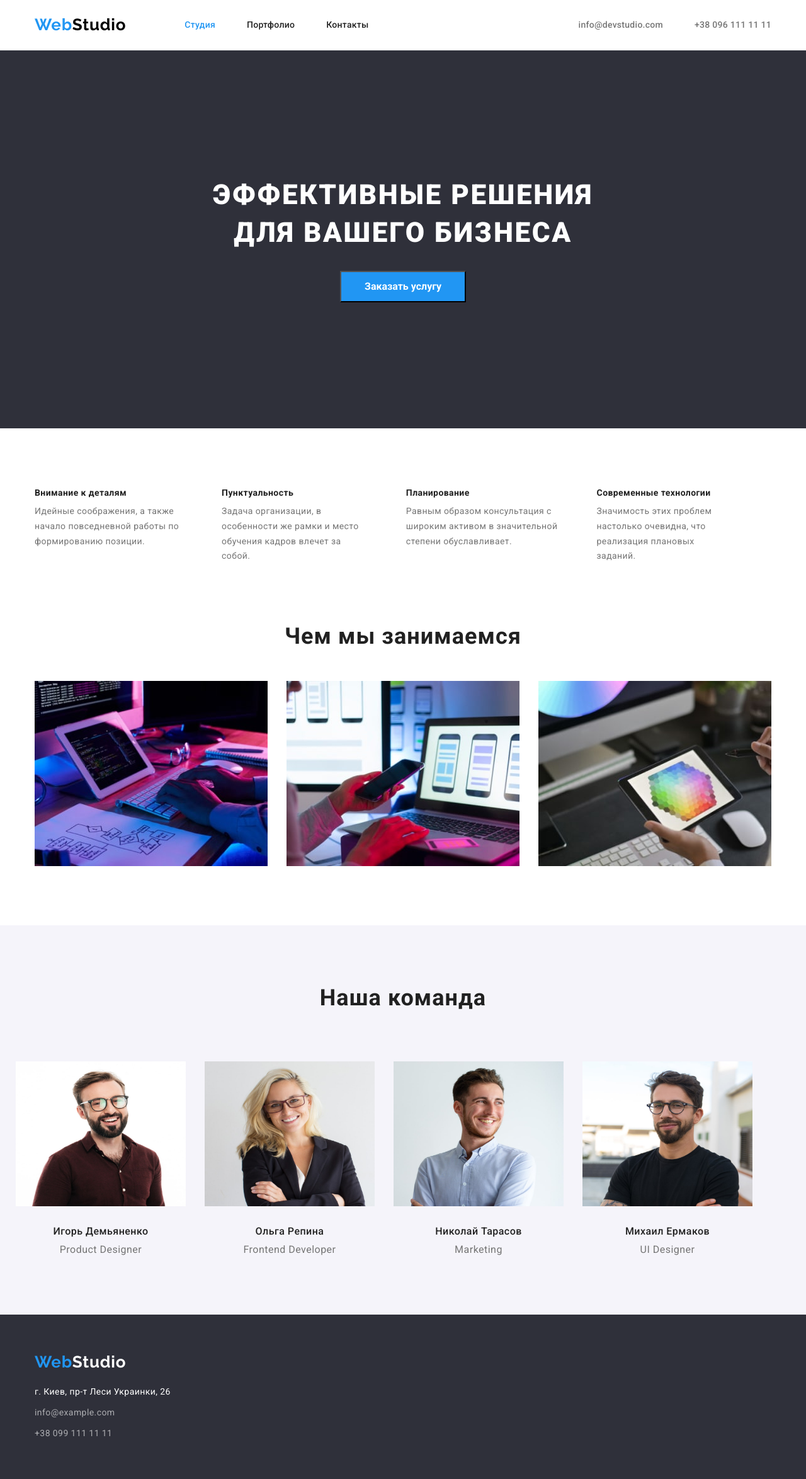
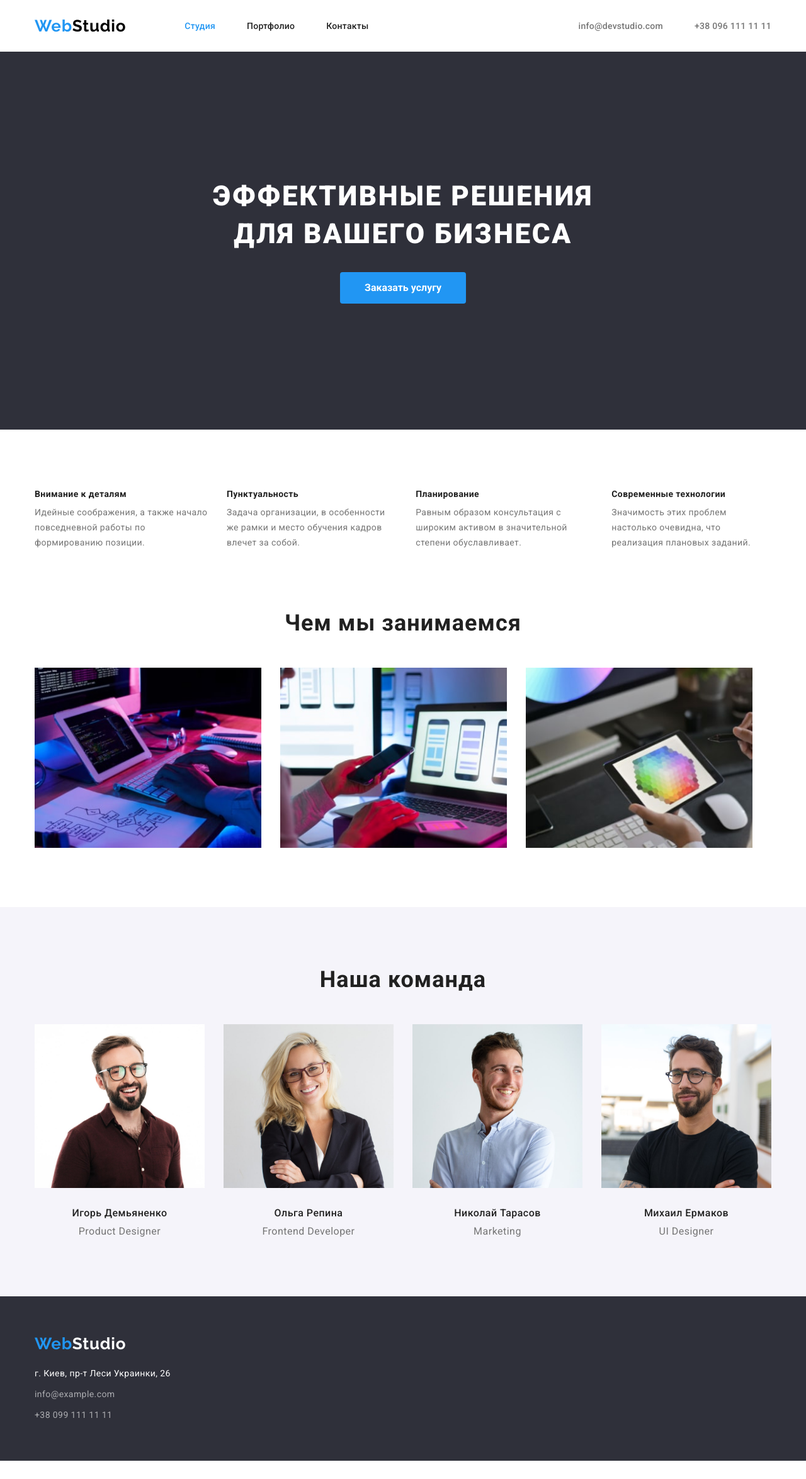
Before and after one commit to Anton-2206/last-goit-markup-hw-03, a plain HTML site: page index.html in a window 1280 px wide. Shown: the whole page at 63% size. After the commit the page ends 2319 px from the top, so only its background shows below. Drawn offline with nearby package versions, Linux system fonts and the light colour scheme.

Commit message:
правки1

```diff
--- a/css/style.css
+++ b/css/style.css
@@ -19,14 +19,14 @@ h6 {
   margin: 0;
 }
 ul {
+  list-style: none;
   margin: 0;
   padding-left: 0;
 }
 img {
   display: block;
-}
-.list {
-  list-style: none;
+  max-width: 100%;
+  height: auto;
 }
 .link {
   text-decoration: none;
@@ -53,12 +53,10 @@ body {
 }
 /* -------header------ */
 .header {
-  margin-top: 24px;
-  margin-bottom: 25px;
+  border-bottom: 1px;
 }
 .header-container {
   display: flex;
-  align-items: center;
 }
 .header-nav {
   display: flex;
@@ -66,6 +64,11 @@ body {
 }
 .nav-list {
   display: flex;
+  align-items: center;
+}
+.nav-link {
+  display: block;
+  padding: 32px 0;
 }
 .header-contact {
   display: flex;
@@ -136,6 +139,12 @@ body {
   line-height: 1.88;
   color: #ffffff;
   background-color: #2196f3;
+  border: transparent;
+  border-radius: 4px;
+  -webkit-border-radius: 4px;
+  -moz-border-radius: 4px;
+  -ms-border-radius: 4px;
+  -o-border-radius: 4px;
 }
 .hero-title {
   max-width: 696px;
@@ -146,18 +155,15 @@ body {
   flex-direction: column;
   align-items: center;
 }
-.container-our {
+.section {
   padding-top: 94px;
   padding-bottom: 94px;
 }
 .hero-list {
   display: flex;
-  justify-content: center;
 }
-.hero-list :not(last-child) {
-  display: block;
+.hero-item:not(:last-child) {
   margin-right: 30px;
-  align-items: flex-start;
 }
 .hero-title {
   font-weight: 900;
@@ -180,7 +186,7 @@ body {
   line-height: calc(16 / 14);
   letter-spacing: 0.03em;
   color: var(--third-title-color);
-  padding-bottom: 10px;
+  margin-bottom: 10px;
 }
 .hero-item-text {
   font-weight: 400;
@@ -189,18 +195,22 @@ body {
   letter-spacing: 0.03em;
   color: var(--secondary-text-color);
 }
+
 /*--------- skills------ */
-.container-skills {
-  padding-bottom: 94px;
+
+.skills {
+  padding-top: 0;
 }
 .skills-list {
   display: flex;
-  margin-right: 30px;
 }
 .skills-title {
   margin-bottom: 50px;
 }
-.skills-item:not(last-child) {
+.skills-item {
+  flex-basis: calc(100% / 3 - 30px);
+}
+.skills-item:not(:last-child) {
   margin-right: 30px;
 }
 .skills-title,
@@ -215,26 +225,33 @@ body {
 /*--------- team------ */
 .team {
   background-color: #f5f4fa;
-  padding-top: 94px;
-  padding-bottom: 94px;
 }
 .team-title {
   margin-bottom: 50px;
 }
-.team-list {
+/* .team-list {
   display: flex;
   flex-wrap: wrap;
   margin-left: -30px;
-  margin-top: -30;
+  margin-top: -30px;
 }
 .team-item {
-  width: calc((100% - 90px) / 3);
   flex-basis: calc(100% / 4 - 30px);
   margin-right: 30px;
   margin-top: 30px;
+} */
+.team-list {
+  display: flex;
+}
+/* .team-item {
+  flex-basis: calc(100% / 4 - 30px);
+} */
+.team-item:not(:last-child) {
+  margin-right: 30px;
 }
 .team-img {
-  padding-bottom: 30px;
+  flex-basis: calc(100% / 4 - 30px);
+  margin-bottom: 30px;
 }
 .team-item-title {
   font-weight: 500;
@@ -243,7 +260,7 @@ body {
   text-align: center;
   letter-spacing: 0.03em;
   color: var(--third-title-color);
-  padding-bottom: 10px;
+  margin-bottom: 10px;
 }
 .team-item-text {
   font-weight: 400;
@@ -256,8 +273,6 @@ body {
 /* -------- footer------ */
 .footer {
   background-color: #2f303a;
-}
-.container-footer {
   padding-top: 60px;
   padding-bottom: 60px;
 }
@@ -282,9 +297,11 @@ body {
 }
 /*--------- portfolio------ */
 /*--------- filter------ */
-.container-filter {
-  padding-top: 94px;
-  padding-bottom: 114px;
+.filter-container {
+  padding: 20px 24px;
+  border-right: 1px solid #eeeeee;
+  border-bottom: 1px solid #eeeeee;
+  border-left: 1px solid #eeeeee;
 }
 .filter-list {
   display: flex;
@@ -297,22 +314,30 @@ body {
 .filter-about {
   display: flex;
   flex-wrap: wrap;
-  margin-left: -30px;
-  margin-top: -30;
+}
+.filter-about-item:nth-child(3n + 3) {
+  margin-right: 0;
 }
 .filter-about-item {
   flex-basis: calc(100% / 3 - 30px);
+  margin-top: 30px;
   margin-right: 30px;
-  margin-top: 30px;
 }
 .filter-about-item:nth-child(-n + 3) {
   margin-top: 0;
 }
-.filter-img {
-  padding-bottom: 20px;
+.filter-about-title {
+  margin-bottom: 4px;
 }
-.filter-about-title {
-  padding-bottom: 4px;
+.filter-btn {
+  padding: 6px 22px;
+  cursor: pointer;
+  border: transparent;
+  border-radius: 4px;
+  -webkit-border-radius: 4px;
+  -moz-border-radius: 4px;
+  -ms-border-radius: 4px;
+  -o-border-radius: 4px;
 }
 .filter-btn,
 .filter-btn:hover,
--- a/index.html
+++ b/index.html
@@ -22,13 +22,13 @@
         <div class="container header-container">
             <nav class="header-nav">
                 <a href="./portfolio.html" class="header-logo link"><span class="logo-web">Web</span>Studio</a>
-                <ul class="nav-list list">
+                <ul class="nav-list">
                     <li class="nav-item"><a class="nav-link link current" href="">Студия</a></li>
                     <li class="nav-item"><a class="nav-link link" href="./portfolio.html">Портфолио</a></li>
                     <li class="nav-item"><a class="nav-link link" href="">Контакты</a></li>
                 </ul>
             </nav>
-            <ul class="header-contact list">
+            <ul class="header-contact">
                 <li class="header-contact-item"><a class="header-contact-link link"
                         href="mailto:info@devstudio.com">info@devstudio.com</a></li>
                 <li class="header-contact-item"><a class="header-contact-link link" href="tel:+380961111111">+38 096 111
@@ -44,8 +44,8 @@
                 <button class="btn" type="button">Заказать услугу</button>
             </div>
         </section>
-        <section>
-            <div class="container-our container">
+        <section class="section">
+            <div class="container">
                 <h2 class="visually-hidden">Наши преймущества</h2>
                 <ul class="hero-list list">
                     <li class="hero-item">
@@ -71,25 +71,24 @@
                 </ul>
             </div>
         </section>
-        <section class="skills">
-            <div class="container-skills container">
+        <section class="section skills">
+            <div class="container">
                 <h2 class="skills-title">Чем мы занимаемся</h2>
-                <ul class="skills-list list">
+                <ul class="skills-list">
                     <li class="skills-item">
-                        <img src="./img-jpeg/about/box1.jpg" alt="программирование" width="370" height="294">
+                        <img src="./img-jpeg/about/box1.jpg" alt="программирование">
                     </li>
-                    <li class="skills-item"><img src="./img-jpeg/about/box2.jpg" alt="мобильные приложения" width="370"
-                            height="294">
+                    <li class="skills-item"><img src="./img-jpeg/about/box2.jpg" alt="мобильные приложения">
                     </li>
-                    <li class="skills-item"><img src="./img-jpeg/about/box3.jpg" alt="игры" width="370" height="294">
+                    <li class="skills-item"><img src="./img-jpeg/about/box3.jpg" alt="игры">
                     </li>
                 </ul>
             </div>
         </section>
-        <section class="team">
-            <div class="container-team container">
+        <section class="section team">
+            <div class="container">
                 <h2 class="team-title">Наша команда</h2>
-                <ul class="team-list list">
+                <ul class="team-list">
                     <li class="team-item">
                         <img class="team-img" src="./img-jpeg/team/igor.jpg" alt="Игорь" width="270" height="260">
                         <h3 class="team-item-title">Игорь Демьяненко</h3>
@@ -115,10 +114,10 @@
         </section>
     </main>
     <footer class="footer">
-        <div class="container-footer container">
+        <div class="container">
             <a href="./portfolio.html" class="footer-logo link"><span class="logo-web">Web</span>Studio</a>
             <address>
-                <ul class="footer-list list">
+                <ul class="footer-list">
                     <li class="footer-item">
                         <a class="footer-item-addres link" href="google.maps">г. Киев, пр-т Леси Украинки, 26</a>
                     </li>
```
Also changed, not shown: portfolio.html (+20 -20 lines).
